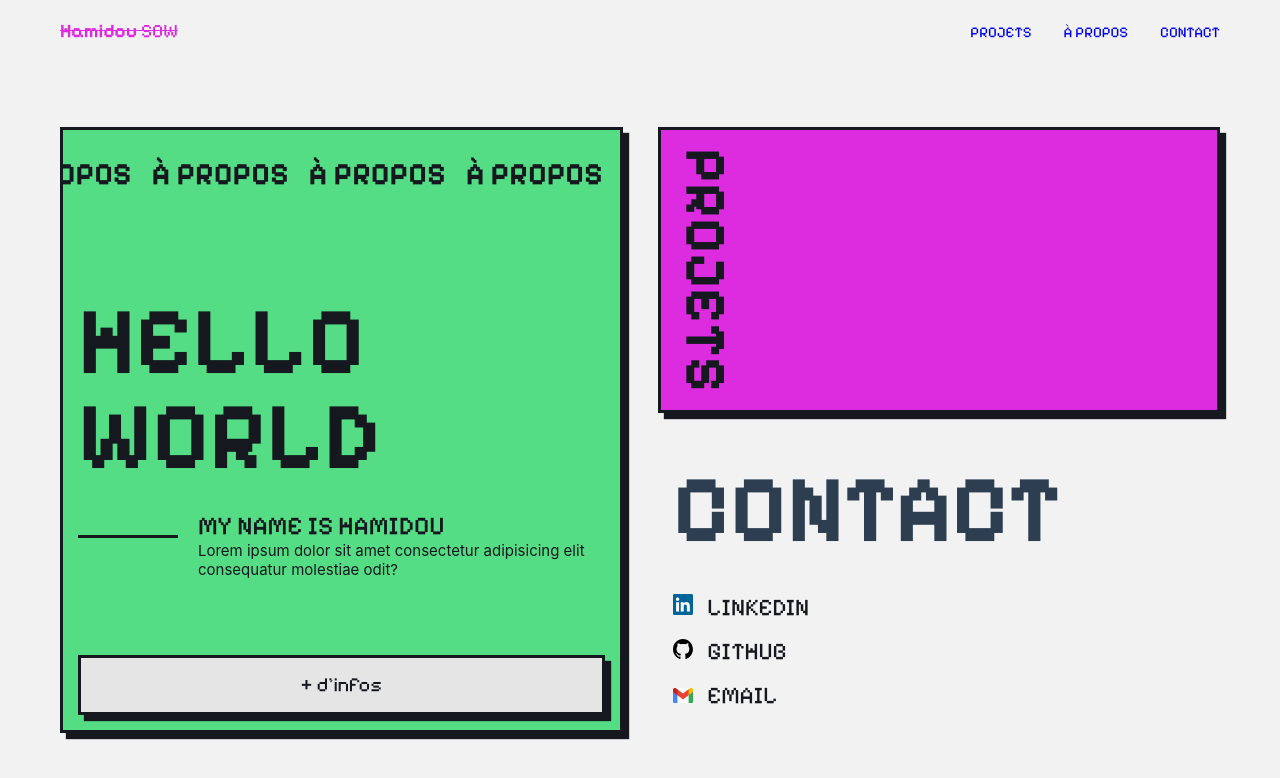
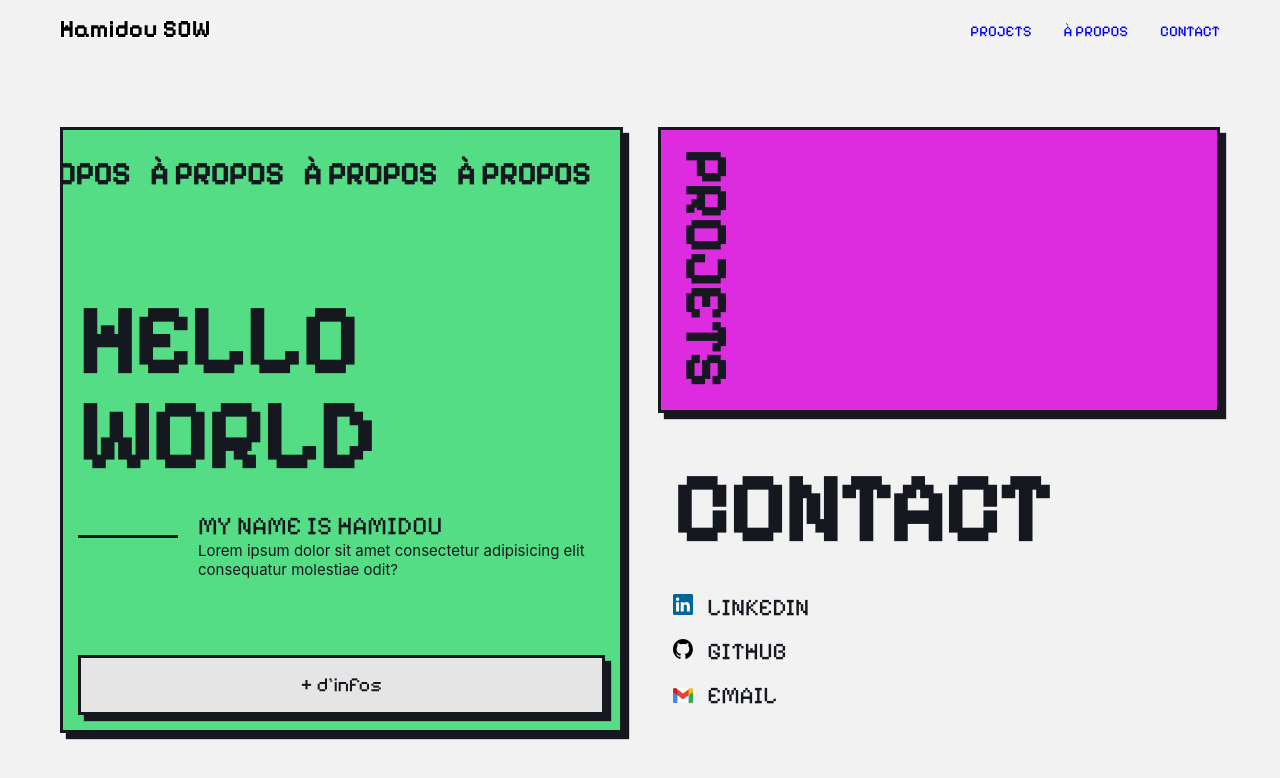
Before and after one commit to hamidousow/hamidousow, a Vue app: page / in a window 1280 px wide. Shown: the top 778 px of the page. Built offline with nearby package versions, Linux system fonts and the light colour scheme.

Commit message:
delete import font from google; use link for google fonts; replace navbar brand

```diff
--- a/index.html
+++ b/index.html
@@ -3,6 +3,9 @@
   <head>
     <meta charset="UTF-8">
     <link rel="icon" href="/favicon.ico">
+    <link rel="preconnect" href="https://fonts.googleapis.com">
+    <link rel="preconnect" href="https://fonts.gstatic.com" crossorigin>
+    <link href="https://fonts.googleapis.com/css2?family=Pixelify+Sans&display=swap" rel="stylesheet">
     <meta name="viewport" content="width=device-width, initial-scale=1.0">
     <title>Hamidou SOW | Développeur Full Stack</title>
   </head>
--- a/src/assets/main.css
+++ b/src/assets/main.css
@@ -1,6 +1,6 @@
-@import './styles/fonts.css';
 @import './styles/base.css';
 @import './styles/margin.css';
 @import './styles/animations.css';
 @import './styles/colors.css';
 @import './styles/padding.css';
+@import './styles/fonts.css';
--- a/src/assets/styles/base.css
+++ b/src/assets/styles/base.css
@@ -74,7 +74,7 @@ html {
 
 body {
   min-height: 100dvh;
-  color: var(--color-text);
+  color: var(--clr-black);
   background: var(--color-background);
   position: relative;
   /* transition:
--- a/src/assets/styles/fonts.css
+++ b/src/assets/styles/fonts.css
@@ -1,22 +1,20 @@
-@import url('https://fonts.googleapis.com/css2?family=Pixelify+Sans:wght@400..700&display=swap');
-
-.pixelly-font-regular {
+.pixelify-font-regular {
     font-family: "Pixelify Sans", sans-serif;
     font-weight: 400;
     font-style: normal;
 }
 
-.pixelly-font-medium {
+.pixelify-font-medium {
     font-family: "Pixelify Sans", sans-serif;
     font-weight: 500;
     font-style: normal;
 }
-.pixelly-font-semibold {
+.pixelify-font-semibold {
     font-family: "Pixelify Sans", sans-serif;
     font-weight: 600;
     font-style: normal;
 }
-.pixelly-font-bold {
+.pixelify-font-bold {
     font-family: "Pixelify Sans", sans-serif;
     font-weight: 700;
     font-style: normal;
--- a/src/components/CardProject.vue
+++ b/src/components/CardProject.vue
@@ -12,9 +12,9 @@ defineProps<{
         <div class="card border-3 box-shadow" data-component="card" id="id project">
             <div class="card__content">
                 <a href="/" target="_blank" rel="noopener noreferrer">
-                    <h3 class="card__title pixelly-font-bold"> {{ project.title }} </h3>
+                    <h3 class="card__title pixelify-font-bold"> {{ project.title }} </h3>
                 </a>
-                <a href="" class="card__button pixelly-font-medium">découvrir</a>
+                <a href="" class="card__button pixelify-font-medium">découvrir</a>
             </div>
             <div class="card__background">
                 <div class="background-gradiant"></div>
--- a/src/components/NavBar.vue
+++ b/src/components/NavBar.vue
@@ -2,6 +2,7 @@
 
     import { ref } from 'vue';
     import { RouterLink } from 'vue-router';
+    import hamidouLogo from '@/assets/images/hamidou-sow-logo.svg'
 
     const isActivedMenu = ref(false);
 
@@ -11,10 +12,10 @@
 <template>
     <nav class="navigation" id="nav-desktop">
         <div class="navigation__content  container">
-            <div class="navigation__logo"  id="navigation__logo">
-                <RouterLink to="/" class="router-link-active navigation__brand pixelly-font-regular "
+            <div class="navigation__brand"  id="navigation__brand">
+                <RouterLink to="/" class="router-link-active pixelify-font-regular "
                     @click="isActivedMenu = false">
-                    <span class="bold pixelly-font-bold" >Hamidou</span> SOW
+                    <img :src="hamidouLogo" alt="logo Hamidou SOW">
                 </RouterLink >
             </div>
             <!-- <div class="navigation__switch-mode">
@@ -27,21 +28,21 @@
             <ul id="navigation__menu"  :class="[isActivedMenu ? activeMenu : 'navigation__menu']">
                 <li>
                     <RouterLink
-                    class="router-link-active navigation__menu__link pixelly-font-regular"
+                    class="router-link-active navigation__menu__link pixelify-font-regular"
                     to="/projects"
                     @click="isActivedMenu = false"
                     >projets</RouterLink >
                 </li>
                 <li>
                     <RouterLink
-                    class="router-link-active navigation__menu__link pixelly-font-regular"
+                    class="router-link-active navigation__menu__link pixelify-font-regular"
                     to="/about"
                     @click="isActivedMenu = false"
                     >à propos</RouterLink >
                 </li>
                 <li>
                     <RouterLink
-                    class="router-link-active navigation__menu__link pixelly-font-regular"
+                    class="router-link-active navigation__menu__link pixelify-font-regular"
                     to="/contact"
                     @click="isActivedMenu = false"
                     >contact</RouterLink >
@@ -76,9 +77,12 @@
     }
 
     .navigation__brand {
-        text-decoration: none;
-        /* color: var(--clr-black); */
-        font-size: 19px;
+        width: 150px;
+    }
+
+    .navigation_brand img {
+        display: block;
+        width: 100%;
     }
 
     .bold {
--- a/src/components/SocialLinks.vue
+++ b/src/components/SocialLinks.vue
@@ -7,15 +7,15 @@ import gmail from "@/assets/images/gmail-logo.png"
 
 <template>
     <div class="container-social-links">
-        <a href="https://www.linkedin.com/in/hamidousow" class="social-link pixelly-font-regular" target="_blank">
+        <a href="https://www.linkedin.com/in/hamidousow" class="social-link pixelify-font-regular" target="_blank">
             <img :src="linkedinLogo" alt="" width="20">
             Linkedin
         </a>
-        <a href="https://github.com/hamidousow" class="social-link pixelly-font-regular" target="_blank">
+        <a href="https://github.com/hamidousow" class="social-link pixelify-font-regular" target="_blank">
             <img :src="githubLogo" alt="" width="20">
             github
         </a>
-        <a href="mailto:hamidousow-pro@hotmail.com" class="social-link pixelly-font-regular" target="_blank" >
+        <a href="mailto:hamidousow-pro@hotmail.com" class="social-link pixelify-font-regular" target="_blank" >
             <img :src="gmail" alt="" width="20">
             email
         </a>
--- a/src/views/HomeView.vue
+++ b/src/views/HomeView.vue
@@ -11,26 +11,26 @@ import { RouterLink } from "vue-router";
       <RouterLink to="/about" class="grid__right" >
         <div class="card box-shadow border-3 background-green-flashy">
           <div class="container-titles sliding-text">
-            <h2 class="pixelly-font-bold"> à propos </h2>
+            <h2 class="pixelify-font-bold"> à propos </h2>
             <span class="space"></span>
-            <h2 class="pixelly-font-bold"> à propos </h2>
+            <h2 class="pixelify-font-bold"> à propos </h2>
             <span class="space"></span>
-            <h2 class="pixelly-font-bold"> à propos </h2>
+            <h2 class="pixelify-font-bold"> à propos </h2>
             <span class="space"></span>
-            <h2 class="pixelly-font-bold"> à propos </h2>
+            <h2 class="pixelify-font-bold"> à propos </h2>
             <span class="space"></span>
           </div>
           <div class="wrapper content">
-              <h2 class="card-title pixelly-font-bold">hello <br> world</h2>
+              <h2 class="card-title pixelify-font-bold">hello <br> world</h2>
               <div class="card-details">
                 <span class="line"></span>
                 <div class="card-details-texts">
-                  <h6 class="card-subtitle pixelly-font-medium">My name is Hamidou</h6>
+                  <h6 class="card-subtitle pixelify-font-medium">My name is Hamidou</h6>
                   <p>Lorem ipsum dolor sit amet consectetur adipisicing elit consequatur molestiae odit?</p>
                 </div>
 
               </div>
-              <RouterLink to="/about" class="card-button box-shadow pixelly-font-regular">+ d'infos</RouterLink>
+              <RouterLink to="/about" class="card-button box-shadow pixelify-font-regular">+ d'infos</RouterLink>
 
           </div>
         </div>
@@ -40,12 +40,12 @@ import { RouterLink } from "vue-router";
         <RouterLink to="/projects" class="subgrid-top ">
           <div class="card box-shadow border-3 background-purple-flashy project-block">
             <div class="container-title">
-              <h2 class="card-title vertical-text pixelly-font-bold">projets</h2>
+              <h2 class="card-title vertical-text pixelify-font-bold">projets</h2>
             </div>
           </div>
         </RouterLink>
         <div class="card subgrid-bottom contact-block">
-          <h2 class="card-title pixelly-font-bold">contact</h2>
+          <h2 class="card-title pixelify-font-bold">contact</h2>
           <SocialLinks />
         </div>
       </div>
```
Also changed, not shown: src/components/icons/IconDocumentation.vue (deleted, +0 -7 lines), src/components/icons/IconEcosystem.vue (deleted, +0 -7 lines), src/components/icons/IconSupport.vue (deleted, +0 -7 lines), src/components/icons/IconTooling.vue (deleted, +0 -19 lines), src/assets/images/hamidou-sow-logo.svg (added).
